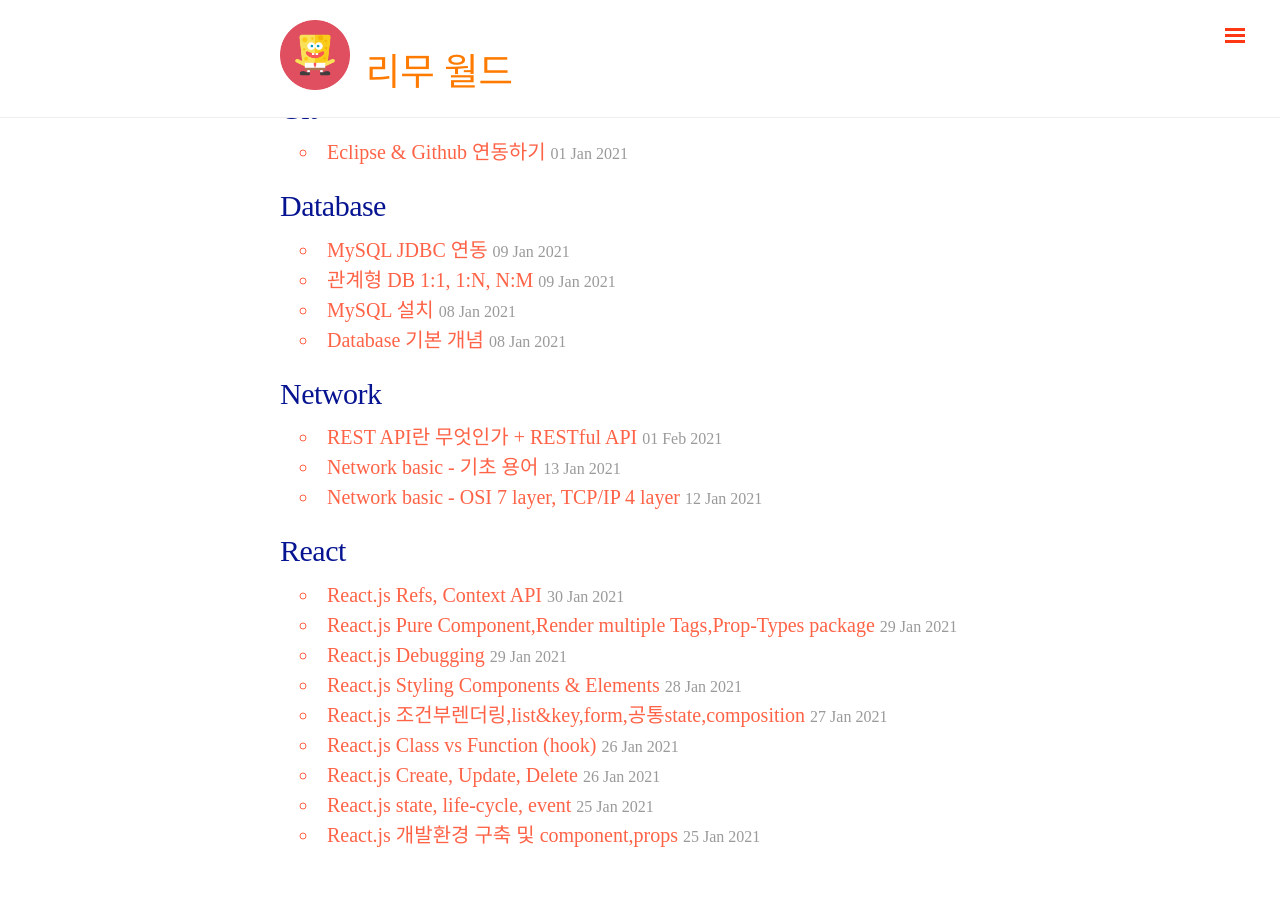
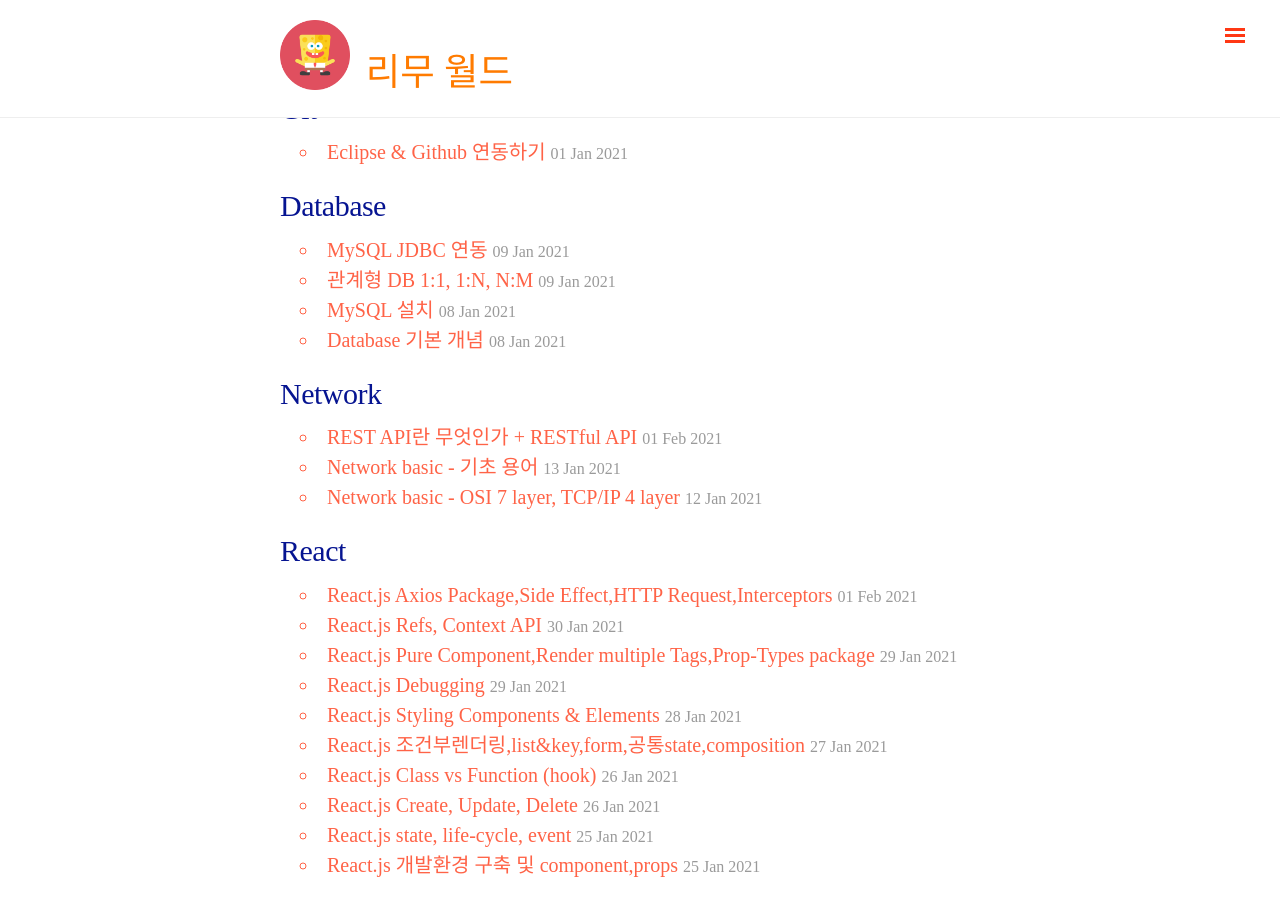
Before and after one commit to limunosekai/limunosekai.github.io, a Jekyll site: the page built from index.html, in a window 1280 px wide and 900 px high, scrolled down 3256 px. Built offline with Jekyll 4.4.1, drawn with Linux system fonts in a browser that asks for light colours; nearby versions of some CDN libraries; some web fonts are replaced; comment, search, counter and statistics services are not loaded; before the commit the page ends 4126 px from its top, so only the background shows below that.

Commit message:
2021-02-01 upload

````diff
--- a/_posts/react/2021-02-01-guide-react-05.md
+++ b/_posts/react/2021-02-01-guide-react-05.md
@@ -1,6 +1,7 @@
 ---
 layout: post
 title: React.js Axios Package,Side Effect,HTTP Request,Interceptors
+category: React
 permalink: /react/:year/:month/:day/:title/
 tags: [React]
 comments: true
@@ -14,12 +15,12 @@ comments: true
 
 1. **Axios Package**
 
-   * axios 패키지는 브라우저, Node.js를 위한 Promise API를 활용하는 HTTP 비동기 통신 라이브러리이다
-   * 백엔드와 프론트엔드간 통신을 위해 사용되는 Ajax의 라이브러리중 하나이다
-   * **npm install --save axios** 설치
-   * GET, PUT, POST, DELETE 등 메소드로 API 요청을 할 수 있다
-   * 공통된 URL을 baseURL로 지정하여 각 컴포넌트에서 URL을 귀찮게 일일이 다 안적어도 된다
-   * 공통 헤더 지정도 가능
+   - axios 패키지는 브라우저, Node.js를 위한 Promise API를 활용하는 HTTP 비동기 통신 라이브러리이다
+   - 백엔드와 프론트엔드간 통신을 위해 사용되는 Ajax의 라이브러리중 하나이다
+   - **npm install --save axios** 설치
+   - GET, PUT, POST, DELETE 등 메소드로 API 요청을 할 수 있다
+   - 공통된 URL을 baseURL로 지정하여 각 컴포넌트에서 URL을 귀찮게 일일이 다 안적어도 된다
+   - 공통 헤더 지정도 가능
 
    ```react
    axios.defaults.baseURL = 'http://어쩌구..'
@@ -27,7 +28,7 @@ comments: true
    axios.defaults.headers.post['Content-Type'] = 'application/json';
    ```
 
-   * 사용자 정의 인스턴스
+   - 사용자 정의 인스턴스
 
    ```react
    const instance = axios.create({
@@ -41,22 +42,22 @@ comments: true
 
 2. **JSON Placeholder**
 
-   * 서버가 없을 때, API 테스트를 할 수 있는 사이트로 dummy 데이터를 제공한다
+   - 서버가 없을 때, API 테스트를 할 수 있는 사이트로 dummy 데이터를 제공한다
 
 3. **Side Effect**
 
-   * 서버로부터 데이터를 가져온다던지, 수동으로 리액트 컴포넌트의 DOM을 수정한다던지 이를 리액트에서는 **side effect**라 한다
-   * 컴포넌트가 렌더링된 이후에 비동기로 처리되어야 하는 부수적인 효과들이다
-   * side effect는 Clean-up가 필요한 것과 그렇지 않은 것 두 가지로 구분된다
-   * 리액트가 DOM을 렌더링한 뒤 추가로 코드를 실행하는 경우 :
+   - 서버로부터 데이터를 가져온다던지, 수동으로 리액트 컴포넌트의 DOM을 수정한다던지 이를 리액트에서는 **side effect**라 한다
+   - 컴포넌트가 렌더링된 이후에 비동기로 처리되어야 하는 부수적인 효과들이다
+   - side effect는 Clean-up가 필요한 것과 그렇지 않은 것 두 가지로 구분된다
+   - 리액트가 DOM을 렌더링한 뒤 추가로 코드를 실행하는 경우 :
      네트워크 리퀘스트, DOM 수동 조작, 로깅 등은 Clean-up이 필요 없는 side-effect이다
-   * Clean-up이 필요한 side-effect는 외부 데이터에 subscription을 설정해야하는 경우 등이 있다
+   - Clean-up이 필요한 side-effect는 외부 데이터에 subscription을 설정해야하는 경우 등이 있다
 
 4. **HTTP Request (GET)**
 
-   * 클래스 방식의 ComponentDidMount() lifecycle 메소드는 최초 렌더링 후 필요한 HTTP Request를 보내는 side effect를 설치하기 위한 최적의 장소이다
-   * axios.get 메소드로 리소스 조회 요청을 보낼 수 있는데 일반적으로 데이터를 받기까지 시간이 걸리고 리액트는 다음 line의 코드를 바로 실행해버린다
-   * 데이터를 다 못받았는데 다음 코드가 실행되면 예상치 못한 결과가 나오므로 primose를 사용하고 then 안에 다음 코드를 작성하도록 하자
+   - 클래스 방식의 ComponentDidMount() lifecycle 메소드는 최초 렌더링 후 필요한 HTTP Request를 보내는 side effect를 설치하기 위한 최적의 장소이다
+   - axios.get 메소드로 리소스 조회 요청을 보낼 수 있는데 일반적으로 데이터를 받기까지 시간이 걸리고 리액트는 다음 line의 코드를 바로 실행해버린다
+   - 데이터를 다 못받았는데 다음 코드가 실행되면 예상치 못한 결과가 나오므로 primose를 사용하고 then 안에 다음 코드를 작성하도록 하자
 
    ```react
    import axios from 'axios';
@@ -71,8 +72,8 @@ comments: true
 
    <br>
 
-   * ComponentDidUpdate() lifecycle 메소드는 사용자의 입력에 따라 re-render가 되며, 그에 필요한 HTTP Request side effect를 설치하기에 좋은 곳이다
-   * 이 때, promise 안의 setState로 re-render가 일어나 다시 HTTP Request를 하게되는 무한 루프에 빠지지 않도록 조심하자
+   - ComponentDidUpdate() lifecycle 메소드는 사용자의 입력에 따라 re-render가 되며, 그에 필요한 HTTP Request side effect를 설치하기에 좋은 곳이다
+   - 이 때, promise 안의 setState로 re-render가 일어나 다시 HTTP Request를 하게되는 무한 루프에 빠지지 않도록 조심하자
 
    ```react
    class Post extends Component {
@@ -131,9 +132,9 @@ comments: true
 
 7. **Handling HTTP Request Fail**
 
-   * 요청한 request가 항상 작동하리란 법은 없다
-   * 그래서 그 때를 대비하여 무언가 처리를 하는 것이 좋다
-   * axios의 promise chaining에 .catch를 추가하여 error가 발생했을 시 무언가 실행되도록 할 수 있다
+   - 요청한 request가 항상 작동하리란 법은 없다
+   - 그래서 그 때를 대비하여 무언가 처리를 하는 것이 좋다
+   - axios의 promise chaining에 .catch를 추가하여 error가 발생했을 시 무언가 실행되도록 할 수 있다
 
    ```react
    axios.get('URL...').then(response => {
@@ -147,9 +148,9 @@ comments: true
 
 8. **Interceptors**
 
-   * then, catch로 요청이 처리되기 전에 axios의 interceptors로 응답을 가로챌 수 있다
-   * 이를 활용하여 모든 요청에 대한 알림 팝업을 띄운다던지, 에러 발생시 공통된 메시지를 띄운다던지 등등 할 수 있다
-   * 주로 axios가 사용되는 상위 컴포넌트에 많이 들어간다
+   - then, catch로 요청이 처리되기 전에 axios의 interceptors로 응답을 가로챌 수 있다
+   - 이를 활용하여 모든 요청에 대한 알림 팝업을 띄운다던지, 에러 발생시 공통된 메시지를 띄운다던지 등등 할 수 있다
+   - 주로 axios가 사용되는 상위 컴포넌트에 많이 들어간다
 
    ```react
    // 요청 인터셉터 추가
@@ -176,7 +177,7 @@ comments: true
      });
    ```
 
-   * interceptor 제거는 use 대신 eject를 사용하면 된다
+   - interceptor 제거는 use 대신 eject를 사용하면 된다
 
 <br>
 
````
